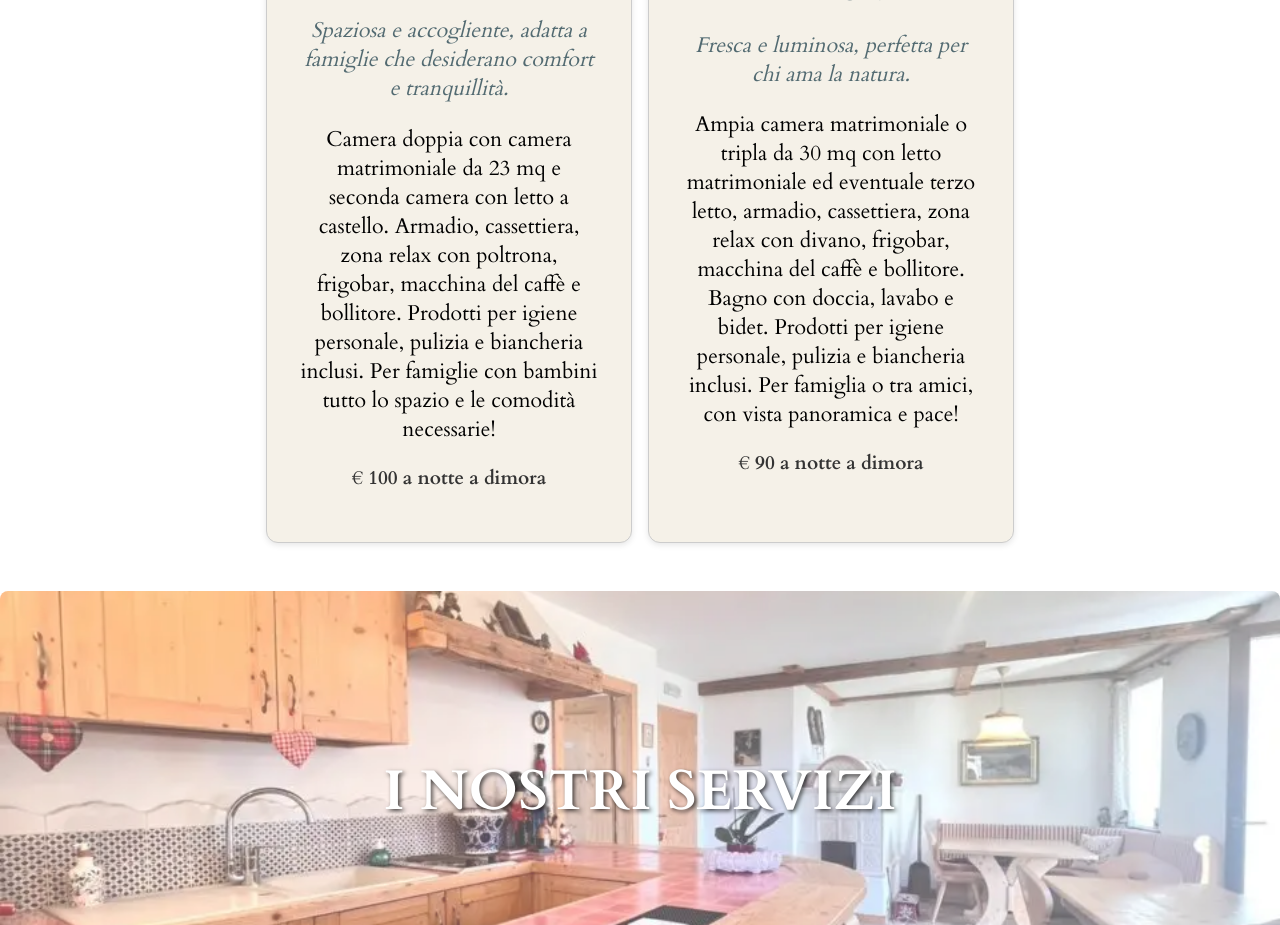
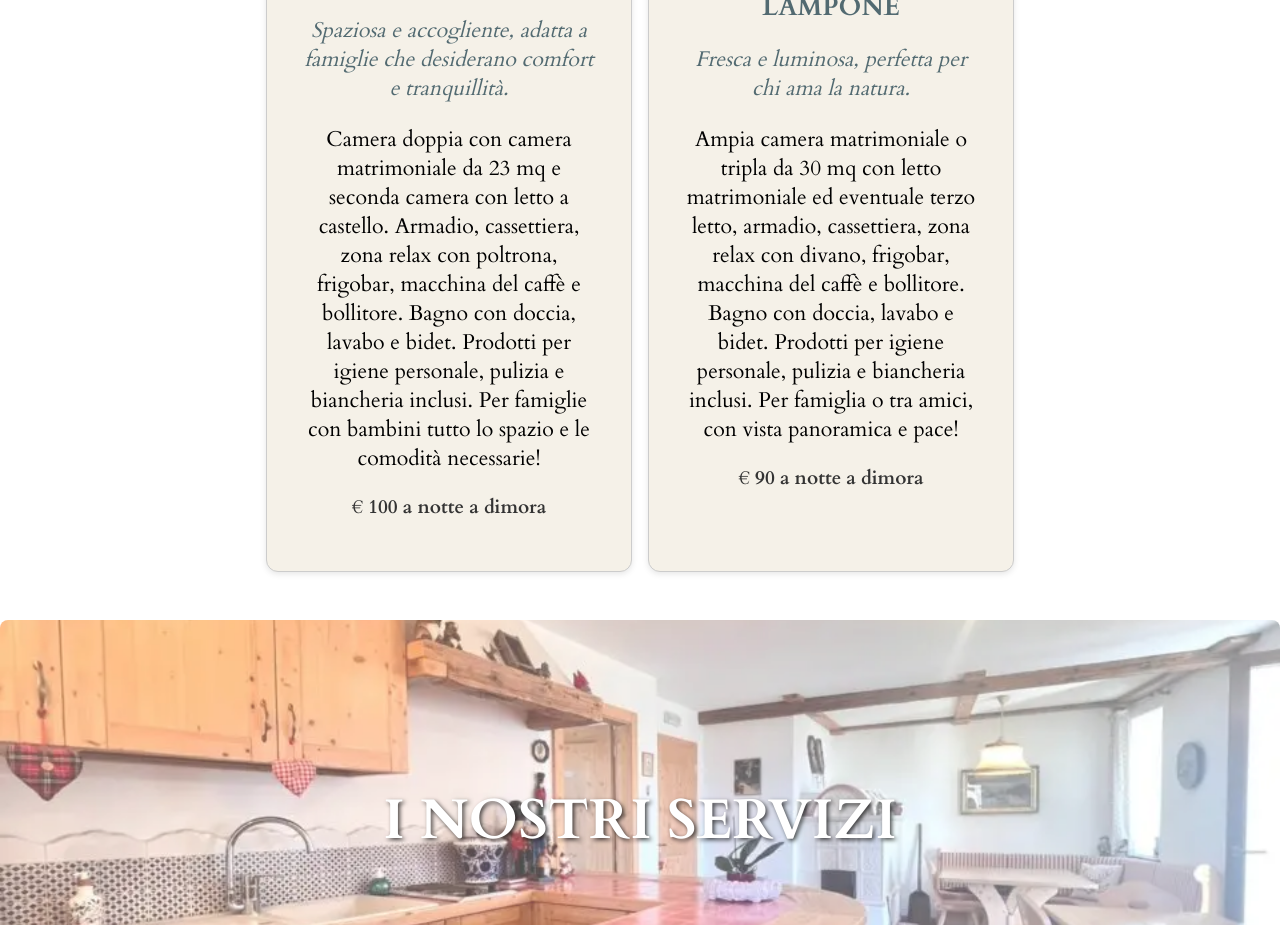
Before and after one commit to Schengatto/cuore-di-bosco, a Nuxt app: page /booking in a window 1280 px wide. Shown: the part 1940-2865 px from the top of the page. Built offline with nearby package versions, Linux system fonts and the light colour scheme.

Commit message:
fix: migliorate informazioni relative alle stanze

```diff
--- a/pages/booking.vue
+++ b/pages/booking.vue
@@ -56,9 +56,8 @@
           <h2>MIRTILLO</h2>
           <p class="room-short">Spaziosa e accogliente, adatta a famiglie che desiderano comfort e tranquillità.</p>
           <p>Camera doppia con camera matrimoniale da 23 mq e seconda camera con letto a castello. Armadio,
-            cassettiera, zona relax con poltrona, frigobar, macchina del caffè e bollitore. Prodotti per igiene
-            personale,
-            pulizia e biancheria inclusi. Per famiglie con bambini tutto lo spazio e le comodità necessarie!</p>
+            cassettiera, zona relax con poltrona, frigobar, macchina del caffè e bollitore. Bagno con doccia, lavabo e bidet.
+            Prodotti per igiene personale, pulizia e biancheria inclusi. Per famiglie con bambini tutto lo spazio e le comodità necessarie!</p>
           <h3>€ 100 a notte a dimora</h3>
         </div>
       </div>
```
